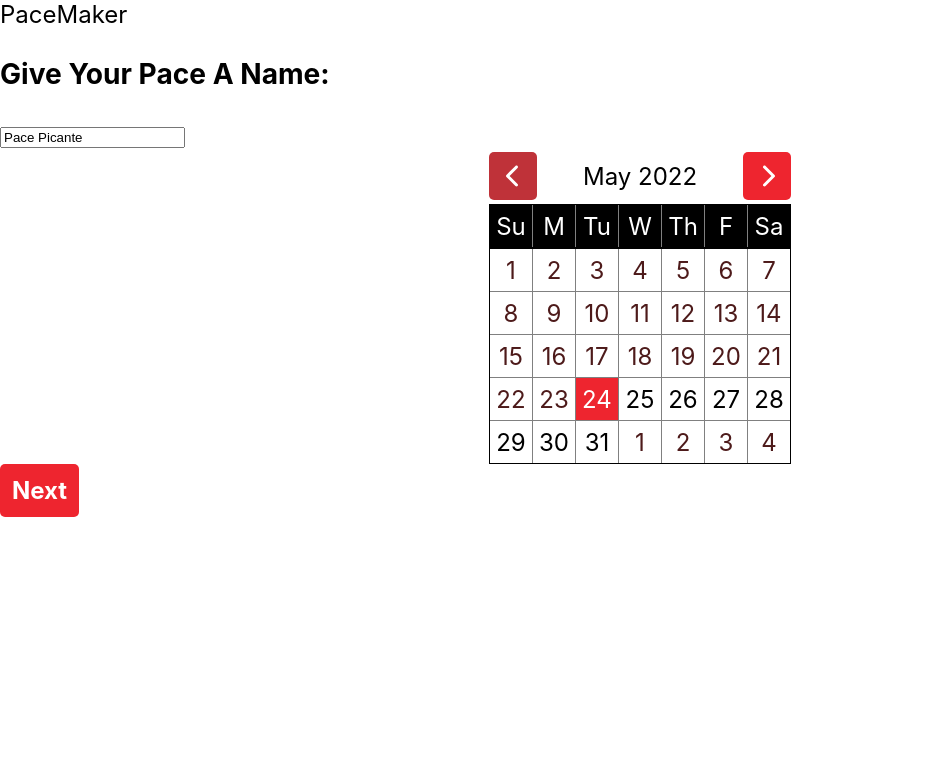
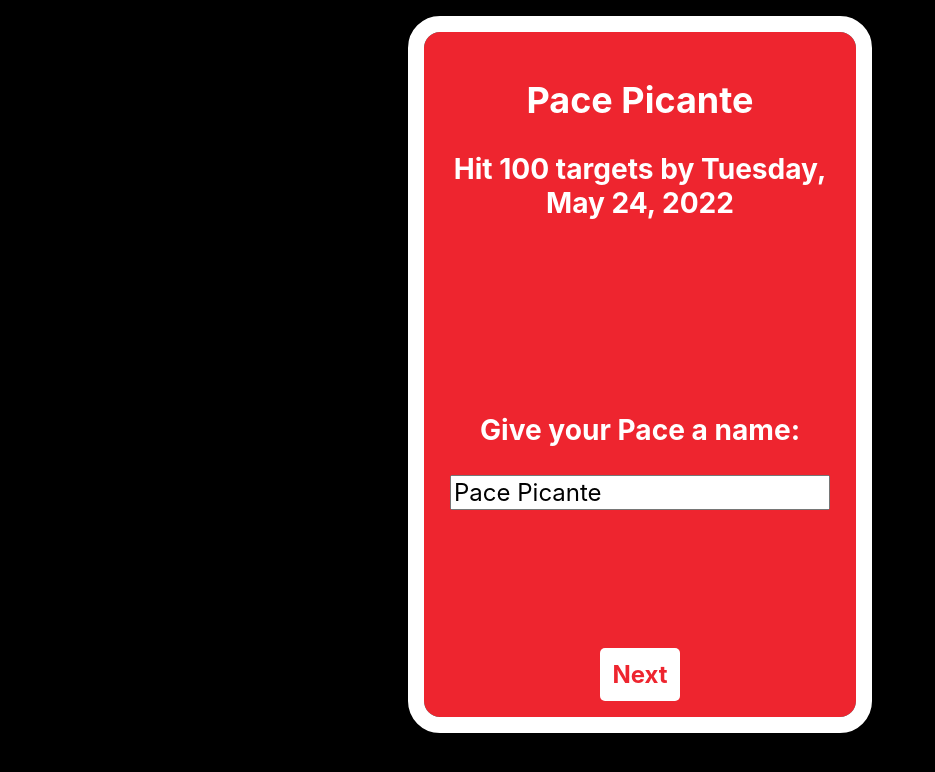
Before and after one commit to BlakeIngle/dang-pace, a React (Create React App) app: page /new in a window 1280 px wide. Shown: the top 772 px of the page, without its empty margins (0-935 px from the left). Built offline with nearby package versions, Linux system fonts and the light colour scheme.

Commit message:
added a wizard for a 'pace-maker'

```diff
--- a/src/components/calendar/Calendar.css
+++ b/src/components/calendar/Calendar.css
@@ -1,13 +1,6 @@
 .calendar-root {
-  --mainColor: 0;
-  --white: #dddde8;
-  --lightest: hsl(var(--mainColor), 100%, 65%);
-  --light: #29648a;
-  --dark: #464866;
-  --darkest: hsl(var(--mainColor), 50%, 20%);
-  --black: #101010;
-
   width: fit-content;
+  color: black;
   margin: auto;
 }
 
@@ -19,6 +12,7 @@
   flex-wrap: nowrap;
   margin: auto;
   margin: 0.25rem auto;
+  color: white;
 }
 .navigation button:not(.dark) {
   cursor: pointer;
@@ -89,9 +83,13 @@
   color: white;
 }
 
-.day-root.other-month,
+.day-root.other-month {
+  color: rgb(32, 32, 32);
+  background-color: rgb(228, 228, 228);
+}
 .day-root.past {
-  color: var(--darkest);
+  background-color: rgb(190, 190, 190);
+  color: rgb(163, 163, 163);
 }
 
 .calendar-root .month-pick {
--- a/src/components/calendar/Calendar.js
+++ b/src/components/calendar/Calendar.js
@@ -7,7 +7,7 @@
 
 export default function Calendar() {
     var [date, setDate] = useState(new Date());
-    var [today, setToday] = useState(new Date());
+    const today = new Date();
     var [visibleMonth, setVisibleMonth] = useState([]); // empty []
 
     function generateMonth() {
@@ -135,7 +135,7 @@
 
 }
 
-function Day({ date, name }) {
+function Day({ date }) {
     var { selectedDate, setSelectedDate, today } = React.useContext(Context);
 
     function onDayClicked() {
--- a/src/components/paceMaker/PaceMaker.css
+++ b/src/components/paceMaker/PaceMaker.css
@@ -0,0 +1,22 @@
+.pace-maker-root {
+  background-color: var(--dang-red);
+  color: white;
+  border-radius: 1rem;
+  padding: 1rem;
+  width: 25rem;
+  max-width: 100%;
+  margin: 2rem auto;
+
+  text-align: center;
+
+  outline: solid white 1rem;
+}
+
+.pace-maker-root .targets button {
+  width: 2em;
+}
+
+.pace-maker-root button {
+  color: var(--dang-red);
+  background-color: white;
+}
--- a/src/components/paceMaker/PaceMaker.js
+++ b/src/components/paceMaker/PaceMaker.js
@@ -1,7 +1,18 @@
+import { faMinus, faPlus } from '@fortawesome/free-solid-svg-icons';
+import { FontAwesomeIcon } from '@fortawesome/react-fontawesome';
 import React, { useRef, useState } from 'react'
 import Calendar from '../calendar/Calendar';
+import Wizard from '../wizard/Wizard';
+import './PaceMaker.css'
 
 export default function PaceMaker() {
+
+    const [pace, setPace] = useState({
+        name: 'Pace Picante',
+        date: new Date(),
+        targets: 100
+    });
+    const [stepNumber, setStepNumber] = useState(0)
 
     // walk through making a pace target
     // pick a name
@@ -9,36 +20,149 @@
     // set number of targets
     // done!
 
+    function setName(newName) {
+        setPace({
+            ...pace,
+            name: newName
+        })
+    }
+    function setTargets(newTargetNum) {
+        newTargetNum = Number(newTargetNum);
+        if (isNaN(newTargetNum)) {
+            return;
+        } else {
+            setPace({
+                ...pace,
+                targets: newTargetNum
+            })
+        }
+    }
+    function setDate(newDate) {
+        setPace({
+            ...pace,
+            date: newDate
+        });
+    }
+
+    function nextStep() {
+        setStepNumber(stepNumber + 1);
+    }
+
+    const nameForm = (
+        <PaceNameForm
+            name={pace.name}
+            setName={setName}
+            onSubmit={nextStep} />
+    )
+
+    const dateForm = (
+        <PaceDateSelect
+            date={pace.date}
+            setDate={setDate}
+            onSubmit={nextStep} />
+    );
+
+    const targetsForm = (
+        <PaceTargetsForm
+            targets={pace.targets}
+            setTargets={setTargets}
+            onSubmit={nextStep} />
+    );
+
     return (
-        <div>
-            PaceMaker
-            <PaceNameForm />
-            <PaceDateSelect />
-            <button>Next</button>
+        <div className="pace-maker-root">
+            <h2>{pace.name}</h2>
+            <h3>Hit {pace.targets}
+                {pace.targets == 1 ? ' target ' : ' targets '}
+                by
+                {' ' + pace.date.toLocaleDateString(undefined, {
+                    weekday: 'long',
+                    year: 'numeric',
+                    month: 'long',
+                    day: 'numeric'
+                })}
+            </h3>
+            <Wizard step={stepNumber}
+                next={nextStep}
+            >
+                {nameForm}
+                {dateForm}
+                {targetsForm}
+            </Wizard>
+
+            <button onClick={() => setStepNumber(stepNumber + 1)}>
+                Next
+            </button>
         </div>
     )
 }
 
-function PaceNameForm() {
+function PaceNameForm({ name, setName, onSubmit }) {
 
-    const [name, setName] = useState('Pace Picante')
     const inputRef = useRef(null);
 
+    function handleFormSubmit(e) {
+        e.preventDefault();
+        if (onSubmit) {
+            onSubmit();
+        }
+    }
+
     return (
-        <div>
-            <h3>Give Your Pace A Name:</h3>
+        <form onSubmit={handleFormSubmit}>
+            <h3>Give your Pace a name:</h3>
             <input
                 type="text"
                 value={name}
                 onChange={e => setName(e.target.value)}
                 ref={inputRef}
             />
+        </form>
+    )
+}
+
+function PaceDateSelect({ onSubmit, date, setDate }) {
+    return (
+
+        <div>
+            <Calendar />
+            <div>date selected:
+                <span>
+                    {date.toLocaleDateString(undefined, date.toLocaleDateString(undefined, {
+                        year: 'numeric',
+                        month: 'long',
+                        day: 'numeric'
+                    }))}
+                </span>
+            </div>
         </div>
     )
 }
 
-function PaceDateSelect() {
+function PaceTargetsForm({ onSubmit, targets, setTargets }) {
+
+    function handleFormSubmit(e) {
+        e.preventDefault();
+        if (onSubmit) {
+            onSubmit();
+        }
+    }
+
     return (
-        <Calendar />
+        <form className="targets"
+            onSubmit={handleFormSubmit}>
+            <button type="button"
+                onClick={() => { setTargets(targets - 1) }}
+                disabled={targets < 1}>
+                <FontAwesomeIcon icon={faMinus} />
+            </button>
+            <input type="number"
+                value={targets}
+                onChange={e => setTargets(Number(e.target.value))} />
+            <button type="button"
+                onClick={() => { setTargets(targets + 1) }}>
+                <FontAwesomeIcon icon={faPlus} />
+            </button>
+        </form>
     )
 }
--- /dev/null
+++ b/src/components/wizard/Wizard.css
@@ -0,0 +1,24 @@
+.wizard-root {
+}
+
+.wizard-root .steps-container {
+  width: 100%;
+  height: 25rem;
+
+  overflow: hidden;
+
+  position: relative;
+}
+
+.wizard-root .steps-container > * {
+  width: 100%;
+  height: 100%;
+
+  display: grid;
+  place-items: center;
+  position: absolute;
+  top: 0;
+  left: calc(100% * var(--order)); /* order is assigned inline */
+
+  transition: left 0.3s;
+}
--- /dev/null
+++ b/src/components/wizard/Wizard.js
@@ -0,0 +1,18 @@
+import React from 'react'
+import './Wizard.css'
+
+export default function Wizard({ step, next, children }) {
+
+    return (
+        <div className="wizard-root">
+            <div className="steps-container">
+                {children.map((child, i) => (
+                    <div key={i}
+                        style={{ "--order": i - step }}>
+                        {child}
+                    </div>
+                ))}
+            </div>
+        </div>
+    )
+}
--- a/src/index.css
+++ b/src/index.css
@@ -4,6 +4,7 @@
 
 body {
   margin: 0;
+  background-color: black;
   font-size: 18pt;
   font-family: -apple-system, BlinkMacSystemFont, "Segoe UI", "Roboto", "Oxygen",
     "Ubuntu", "Cantarell", "Fira Sans", "Droid Sans", "Helvetica Neue",
@@ -17,9 +18,13 @@
     monospace;
 }
 
+input,
+button {
+  font: inherit;
+}
+
 button {
   border: none;
-  font: inherit;
   padding: 0.5em;
 
   background-color: var(--dang-red);
@@ -30,6 +35,6 @@
 }
 
 button:disabled {
-  filter: saturate(0.7);
+  filter: brightness(0.8);
   cursor: not-allowed;
 }
```
